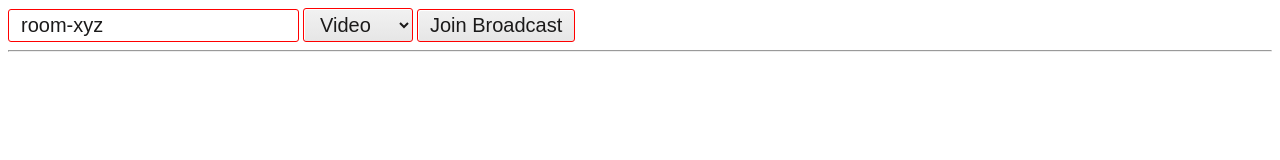
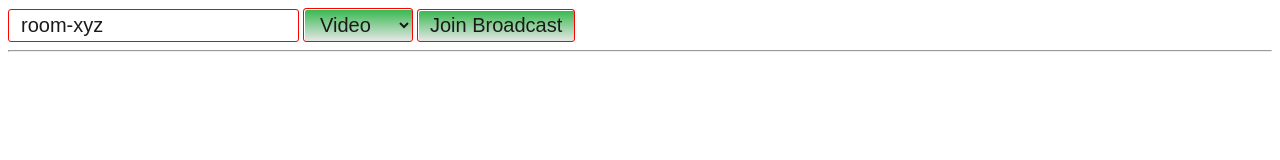
Before and after one commit to kshit9/video-sih, a website: page index.html in a window 1280 px wide. Drawn offline with nearby package versions, Linux system fonts and the light colour scheme; no server answers.

Commit message:
Update index.html

```diff
--- a/index.html
+++ b/index.html
@@ -53,7 +53,7 @@ button, input, select {
     display: inline-block;
     box-shadow: rgb(255, 255, 255) 1px 1px 0px 0px inset;
     text-shadow: none;
-    background: -webkit-gradient(linear, 0% 0%, 0% 100%, color-stop(0.05, rgb(241, 241, 241)), to(rgb(230, 230, 230)));
+    background: -webkit-gradient(linear, 0% 0%, 0% 100%, color-stop(0.05, rgb(60, 186, 84)), to(rgb(230, 230, 230)));
     font-size: 20px;
     border: 1px solid red;
     outline:none;
```
